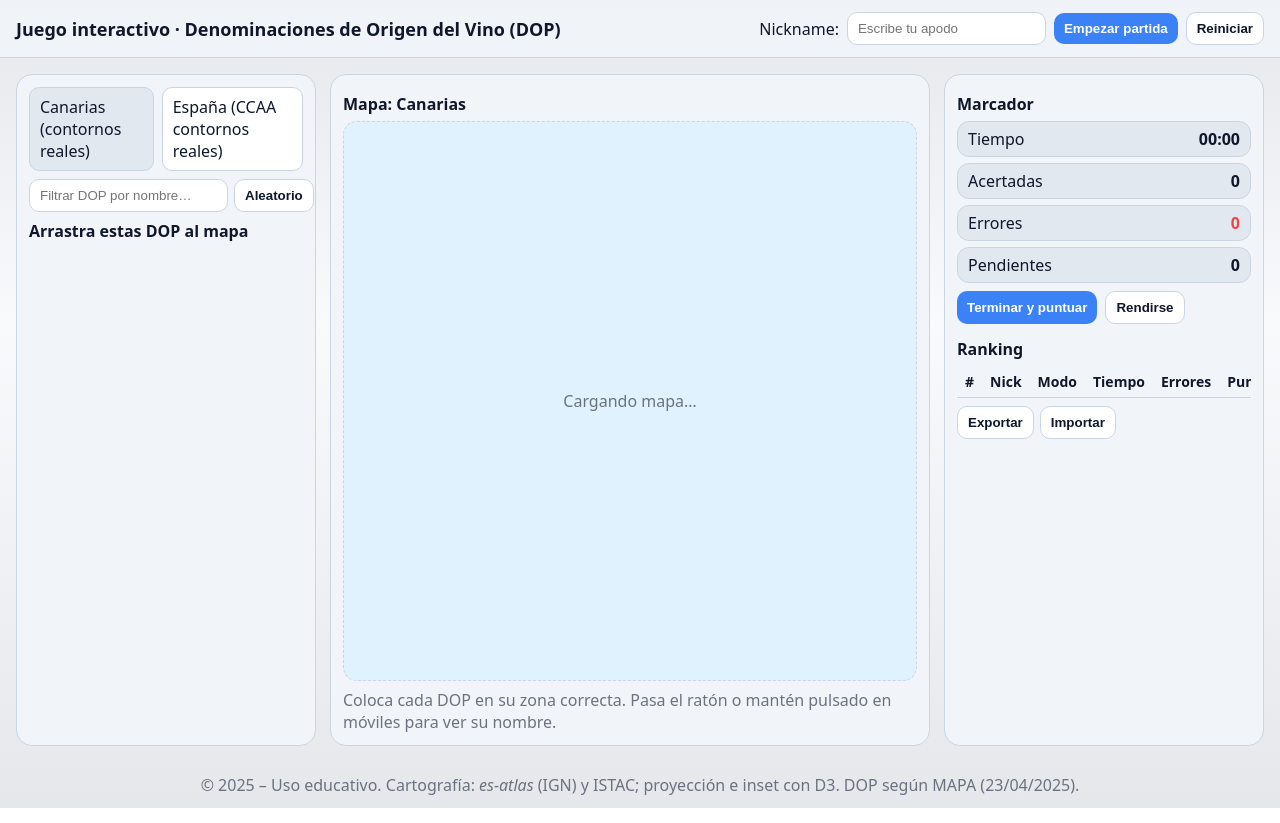
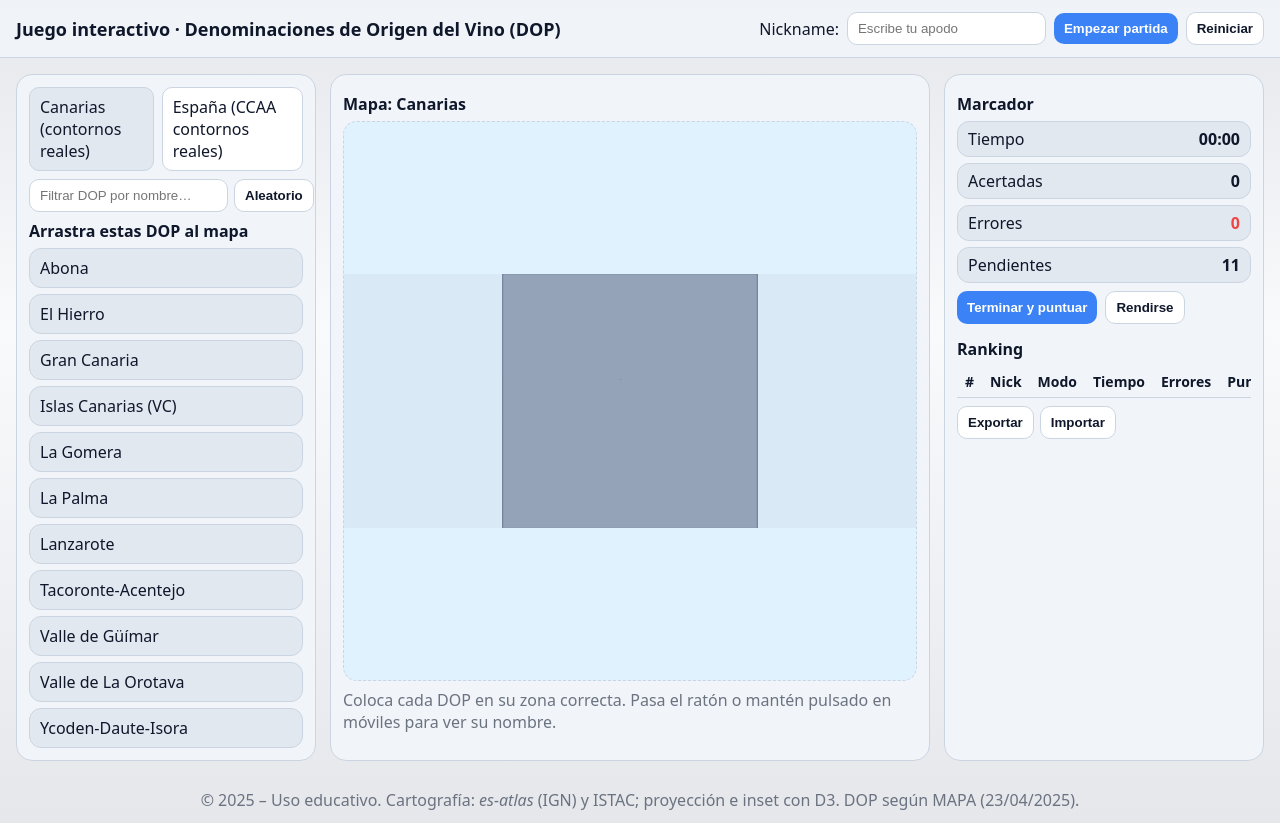
Before and after one commit to ignaciofp9-collab/DO-vinos-juego, a plain HTML site: page index.html in a window 1280 px wide. Drawn offline with nearby package versions, Linux system fonts and the light colour scheme.

Commit message:
Fix GeoJSON coordinates syntax to restore maps

```diff
--- a/index.html
+++ b/index.html
@@ -182,16 +182,16 @@ const spainGeo = {
     {type:'Feature',properties:{name:'Comunidad Foral de Navarra'},geometry:{type:'Polygon',coordinates:[[[-2.5,42.3],[-1.0,42.3],[-0.8,43.0],[-1.6,43.2],[-2.3,42.9],[-2.5,42.3]]]}},
     {type:'Feature',properties:{name:'La Rioja'},geometry:{type:'Polygon',coordinates:[[[-3.2,42.2],[-2.0,42.2],[-1.8,42.6],[-2.5,42.8],[-3.2,42.2]]]}},
     {type:'Feature',properties:{name:'Aragón'},geometry:{type:'Polygon',coordinates:[[[-2.5,40.9],[0.2,40.9],[0.6,41.6],[0.3,42.9],[-0.8,43.1],[-1.8,42.6],[-2.5,42.2],[-2.5,40.9]]]}},
-    {type:'Feature',properties:{name:'Cataluña'},geometry:{type:'Polygon',coordinates[[[0.0,40.6],[3.3,40.6],[3.2,42.5],[1.8,42.8],[0.3,42.9],[0.0,40.6]]]}},
+    {type:'Feature',properties:{name:'Cataluña'},geometry:{type:'Polygon',coordinates:[[[0.0,40.6],[3.3,40.6],[3.2,42.5],[1.8,42.8],[0.3,42.9],[0.0,40.6]]]}},
     {type:'Feature',properties:{name:'Comunidad Valenciana'},geometry:{type:'Polygon',coordinates:[[[-1.0,38.5],[0.8,38.5],[1.2,40.4],[0.0,40.6],[-0.8,39.7],[-1.0,38.5]]]}},
-    {type:'Feature',properties:{name:'Región de Murcia'},geometry:{type:'Polygon',coordinates[[[-1.6,36.8],[-0.4,36.8],[-0.2,38.0],[-0.8,38.4],[-1.4,37.8],[-1.6,36.8]]]}},
-    {type:'Feature',properties:{name:'Andalucía'},geometry:{type:'Polygon',coordinates[[[-7.5,35.9],[-1.5,35.9],[-1.7,37.2],[-3.0,38.2],[-4.6,38.4],[-6.5,38.2],[-7.5,35.9]]]}},
-    {type:'Feature',properties:{name:'Extremadura'},geometry:{type:'Polygon',coordinates[[[-7.5,38.0],[-5.0,38.0],[-4.0,39.5],[-4.2,40.3],[-5.8,40.4],[-7.0,39.4],[-7.5,38.0]]]}},
-    {type:'Feature',properties:{name:'Castilla-La Mancha'},geometry:{type:'Polygon',coordinates[[[-4.2,38.2],[-1.7,38.2],[-1.0,38.8],[-1.2,40.2],[-2.8,41.2],[-3.8,40.5],[-4.2,38.2]]]}},
-    {type:'Feature',properties:{name:'Castilla y León'},geometry:{type:'Polygon',coordinates[[[-7.0,40.0],[-4.2,40.0],[-3.8,40.5],[-2.8,41.2],[-2.6,42.0],[-3.4,42.6],[-4.5,43.1],[-6.4,42.9],[-7.0,42.0],[-7.0,40.0]]]}},
-    {type:'Feature',properties:{name:'Comunidad de Madrid'},geometry:{type:'Polygon',coordinates[[[-3.7,40.3],[-3.0,40.3],[-3.0,41.0],[-3.6,41.0],[-3.7,40.3]]]}},
-    {type:'Feature',properties:{name:'Islas Baleares'},geometry:{type:'Polygon',coordinates[[[1.8,38.7],[3.2,38.7],[3.4,40.0],[2.0,40.1],[1.8,38.7]]]}},
-    {type:'Feature',properties:{name:'Canarias'},geometry:{type:'Polygon',coordinates[[[-18.2,27.5],[-13.0,27.5],[-13.0,29.7],[-18.2,29.7],[-18.2,27.5]]]}},
+    {type:'Feature',properties:{name:'Región de Murcia'},geometry:{type:'Polygon',coordinates:[[[-1.6,36.8],[-0.4,36.8],[-0.2,38.0],[-0.8,38.4],[-1.4,37.8],[-1.6,36.8]]]}},
+    {type:'Feature',properties:{name:'Andalucía'},geometry:{type:'Polygon',coordinates:[[[-7.5,35.9],[-1.5,35.9],[-1.7,37.2],[-3.0,38.2],[-4.6,38.4],[-6.5,38.2],[-7.5,35.9]]]}},
+    {type:'Feature',properties:{name:'Extremadura'},geometry:{type:'Polygon',coordinates:[[[-7.5,38.0],[-5.0,38.0],[-4.0,39.5],[-4.2,40.3],[-5.8,40.4],[-7.0,39.4],[-7.5,38.0]]]}},
+    {type:'Feature',properties:{name:'Castilla-La Mancha'},geometry:{type:'Polygon',coordinates:[[[-4.2,38.2],[-1.7,38.2],[-1.0,38.8],[-1.2,40.2],[-2.8,41.2],[-3.8,40.5],[-4.2,38.2]]]}},
+    {type:'Feature',properties:{name:'Castilla y León'},geometry:{type:'Polygon',coordinates:[[[-7.0,40.0],[-4.2,40.0],[-3.8,40.5],[-2.8,41.2],[-2.6,42.0],[-3.4,42.6],[-4.5,43.1],[-6.4,42.9],[-7.0,42.0],[-7.0,40.0]]]}},
+    {type:'Feature',properties:{name:'Comunidad de Madrid'},geometry:{type:'Polygon',coordinates:[[[-3.7,40.3],[-3.0,40.3],[-3.0,41.0],[-3.6,41.0],[-3.7,40.3]]]}},
+    {type:'Feature',properties:{name:'Islas Baleares'},geometry:{type:'Polygon',coordinates:[[[1.8,38.7],[3.2,38.7],[3.4,40.0],[2.0,40.1],[1.8,38.7]]]}},
+    {type:'Feature',properties:{name:'Canarias'},geometry:{type:'Polygon',coordinates:[[[-18.2,27.5],[-13.0,27.5],[-13.0,29.7],[-18.2,29.7],[-18.2,27.5]]]}},
   ]
 };
 const dopCanarias = [
```
